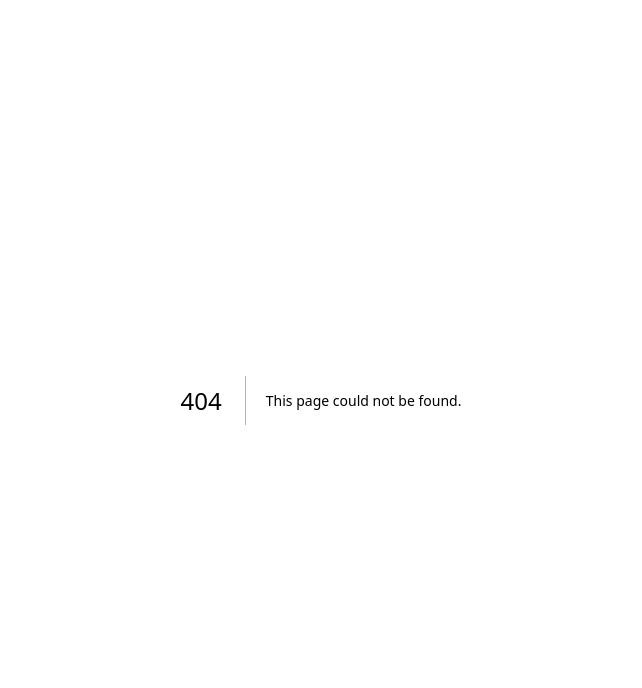
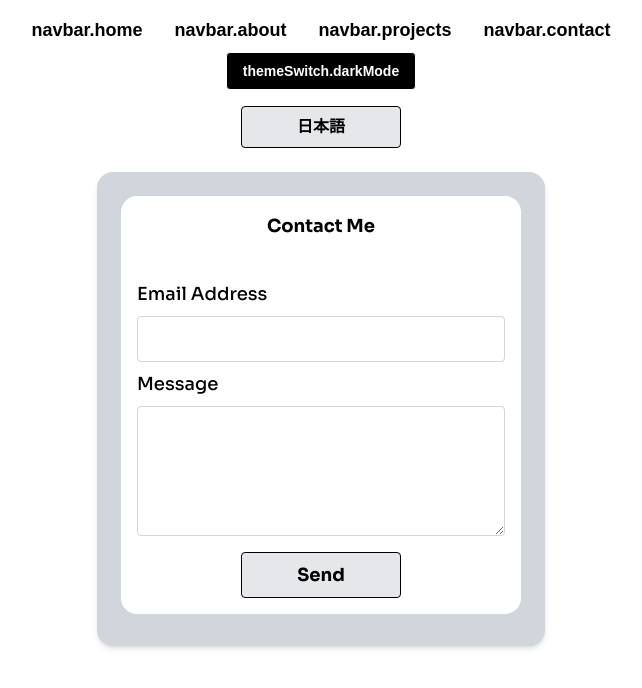
Before and after one commit to Bcook2289/portfolio, a Next.js app in the folder portfolio-project/: page /en/contact in a window 1280 px wide. Before the commit this address had no page. Shown: the top 688 px of the page, without its empty margins (319-961 px from the left). Built offline with nearby package versions, Linux system fonts and the light colour scheme.

Commit message:
feat: form created and implemented, working on styling

```diff
--- /dev/null
+++ b/portfolio-project/src/app/[locale]/contact/page.tsx
@@ -0,0 +1,15 @@
+"use client";
+import ContactForm from "../../../components/ContactForm";
+import NavBar from "../../../components/NavBar";
+
+export default function contactMePage() {
+    return <div className="dark:text-white text-black bg-white dark:bg-black w-full min-h-screen">
+        <NavBar/>
+        <main className="font-sora flex-grow flex items-center justify-center">
+            <div className="max-w-md p-4 rounded-2xl shadow-md w-2xl text-lg bg-gray-300">
+                <ContactForm/>
+            </div>
+        </main>
+
+    </div>
+}
--- /dev/null
+++ b/portfolio-project/src/components/ContactForm.tsx
@@ -0,0 +1,74 @@
+"use client";
+
+import React, {useState} from 'react';
+
+const ContactForm = () => {
+    const [ contactFormStatus, setContactFormStatus ] = useState<string | null>(null);
+
+    async function submitRequest(request:React.FormEvent<HTMLFormElement>) {
+        request.preventDefault();
+
+        const form = request.currentTarget;
+        const formData = new FormData(form);
+
+        if(formData.get("honeypot")) {
+            console.log("test");
+            return;
+        }
+
+        setContactFormStatus("submitting");
+
+        try{
+            const response = await fetch("https://formspree.io/f/mpwlgldw", {
+                method: "POST",
+                body: formData,
+                headers: {
+                    Accept: "application/json"
+                },
+            });
+
+            if(response.ok) {
+                setContactFormStatus("success");
+                form.reset();
+            } else {
+                setContactFormStatus("fail");
+            }
+        }
+        catch(error) {
+            console.log(error);
+            setContactFormStatus("fail");
+        }
+    }
+    return (
+        <>
+            {contactFormStatus === "success" ? (
+                <p>Thanks!</p>
+                ) : (
+                    <div className="bg-white rounded-2xl m-2 font-bold">
+                        <h1 className="font-bold mb-4 p-4 text-center">Contact Me</h1>
+                        <form onSubmit={submitRequest} className= "flex flex-col m-4">
+                            <label htmlFor='email' className='font-medium py-2'>
+                                Email Address
+                            </label>
+                            <input id='email' type='email' name='email' required className='p-2 rounded border border-gray-300 dark:border-gray-600 dark:bg-gray-700 dark:text-white'/>
+                            <label htmlFor='message' className='font-medium py-2'>
+                                Message
+                            </label>
+                            <textarea id='message' name='message' required rows={4} className='p-2 rounded border border-gray-300 dark:border-gray-600 dark:bg-gray-700 dark:text-white'/>
+                            <input type='text' name='honeypot' style={{ display: "none" }}/>
+                            <div className='flex justify-center'>
+                                <button type='submit' disabled={contactFormStatus === "submitting"} className='px-4 py-2 my-4 w-full sm:w-40 rounded bg-gray-200 text-black hover:bg-black hover:text-white dark:text-black dark:bg-white transition-colors border duration-500 cursor-pointer'>
+                                    {contactFormStatus === "submitting" ? "Sending..." : "Send"}
+                                </button>
+                            </div>
+                        </form>
+                    </div>
+                )}
+                {contactFormStatus === "error" && (
+                    <p className="text-red-600 mt-2">Something went wrong. Please try again.</p>
+                )}
+        </>
+    )
+}
+
+export default ContactForm;
--- a/portfolio-project/src/components/NavBar.tsx
+++ b/portfolio-project/src/components/NavBar.tsx
@@ -89,7 +89,7 @@ const NavBar = () => {
             )
           )}
         </ul>
-        <div className="flex flex-col justify-center items-center my-2 space-y-2">
+        <div className="flex flex-col justify-center items-center my-2 space-y-4">
           <ThemeSwitcher/>
           <LocaleSwitcher/>
         </div>
```
